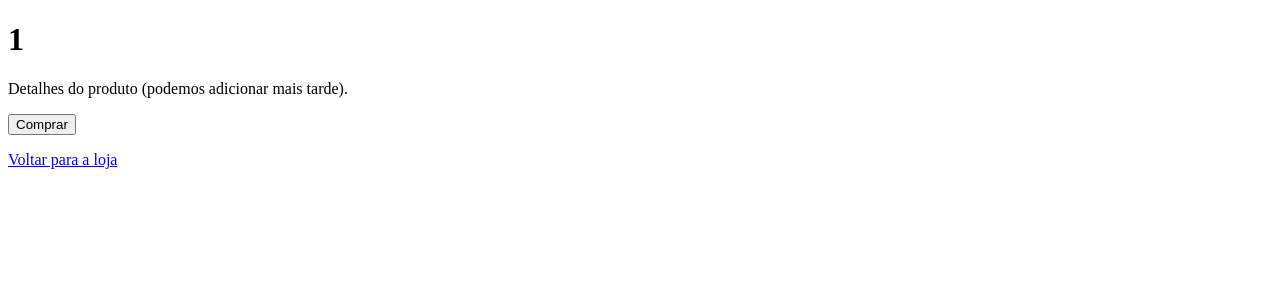
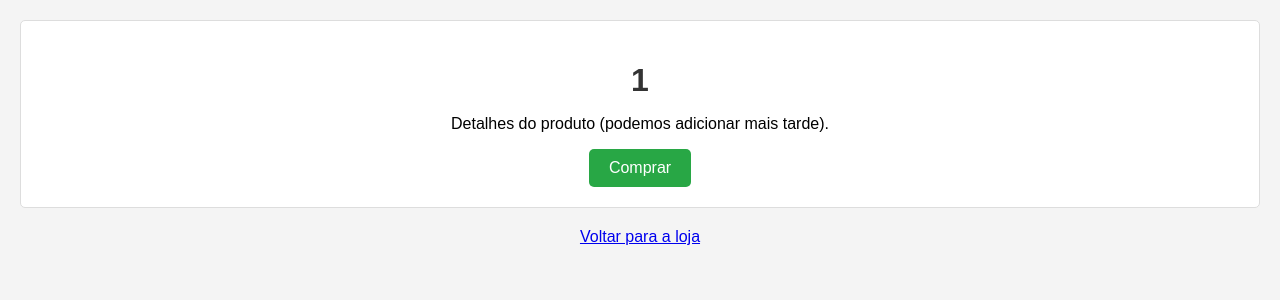
Before and after one commit to Guilherme-Soares05/DataFlow-Roupas, a Flask app: page /produto/1 in a window 1280 px wide. Shown: the top 300 px of the page. Run offline with Flask 3, Linux system fonts and the light colour scheme.

Commit message:
feat(frontend): Nova estiilização (temporária)

```diff
--- /dev/null
+++ b/static/style.css
@@ -0,0 +1,68 @@
+body {
+    font-family: sans-serif;
+    margin: 20px;
+    background-color: #f4f4f4;
+}
+
+h1 {
+    color: #333;
+    text-align: center;
+    margin-bottom: 30px;
+}
+
+ul {
+    list-style: none;
+    padding: 0;
+    display: grid;
+    grid-template-columns: repeat(auto-fit, minmax(200px, 1fr));
+    gap: 20px;
+}
+
+ul li {
+    background-color: #fff;
+    border: 1px solid #ddd;
+    padding: 15px;
+    text-align: center;
+    border-radius: 5px;
+}
+
+ul li a {
+    text-decoration: none;
+    color: #007bff;
+    font-weight: bold;
+}
+
+.produto-detalhe {
+    background-color: #fff;
+    border: 1px solid #ddd;
+    padding: 20px;
+    border-radius: 5px;
+    margin-bottom: 20px;
+    text-align: center;
+}
+
+.produto-detalhe h1 {
+    margin-bottom: 10px;
+}
+
+.produto-detalhe button {
+    background-color: #28a745;
+    color: white;
+    border: none;
+    padding: 10px 20px;
+    border-radius: 5px;
+    cursor: pointer;
+    font-size: 16px;
+}
+
+.produto-detalhe button:hover {
+    background-color: #218838;
+}
+
+.voltar-link {
+    display: block;
+    text-align: center;
+    margin-top: 20px;
+    color: #007bff;
+    text-decoration: none;
+}
--- a/templates/index.html
+++ b/templates/index.html
@@ -2,6 +2,7 @@
 <html>
 <head>
     <title>Loja de Roupas (Simulada)</title>
+    <link rel="stylesheet" type="text/css" href="{{ url_for('static', filename='style.css') }}">
 </head>
 <body>
     <h1>Bem-vindo à nossa loja!</h1>
--- a/templates/produto.html
+++ b/templates/produto.html
@@ -2,11 +2,15 @@
 <html>
 <head>
     <title>{{ produto }} - Loja de Roupas (Simulada)</title>
+    <link rel="stylesheet" type="text/css" href="{{ url_for('static', filename='style.css') }}">
 </head>
 <body>
-    <h1>{{ produto }}</h1>
-    <p>Detalhes do produto (podemos adicionar mais tarde).</p>
-    <button onclick="comprar('{{ produto }}')">Comprar</button>
+    <div class="produto-detalhe">
+        <h1>{{ produto }}</h1>
+        <p>Detalhes do produto (podemos adicionar mais tarde).</p>
+        <button onclick="comprar('{{ produto }}')">Comprar</button>
+    </div>
+    <p class="voltar-link"><a href="/">Voltar para a loja</a></p>
 
     <script>
         function comprar(produto) {
@@ -27,6 +31,5 @@
             });
         }
     </script>
-    <p><a href="/">Voltar para a loja</a></p>
 </body>
 </html>
```
